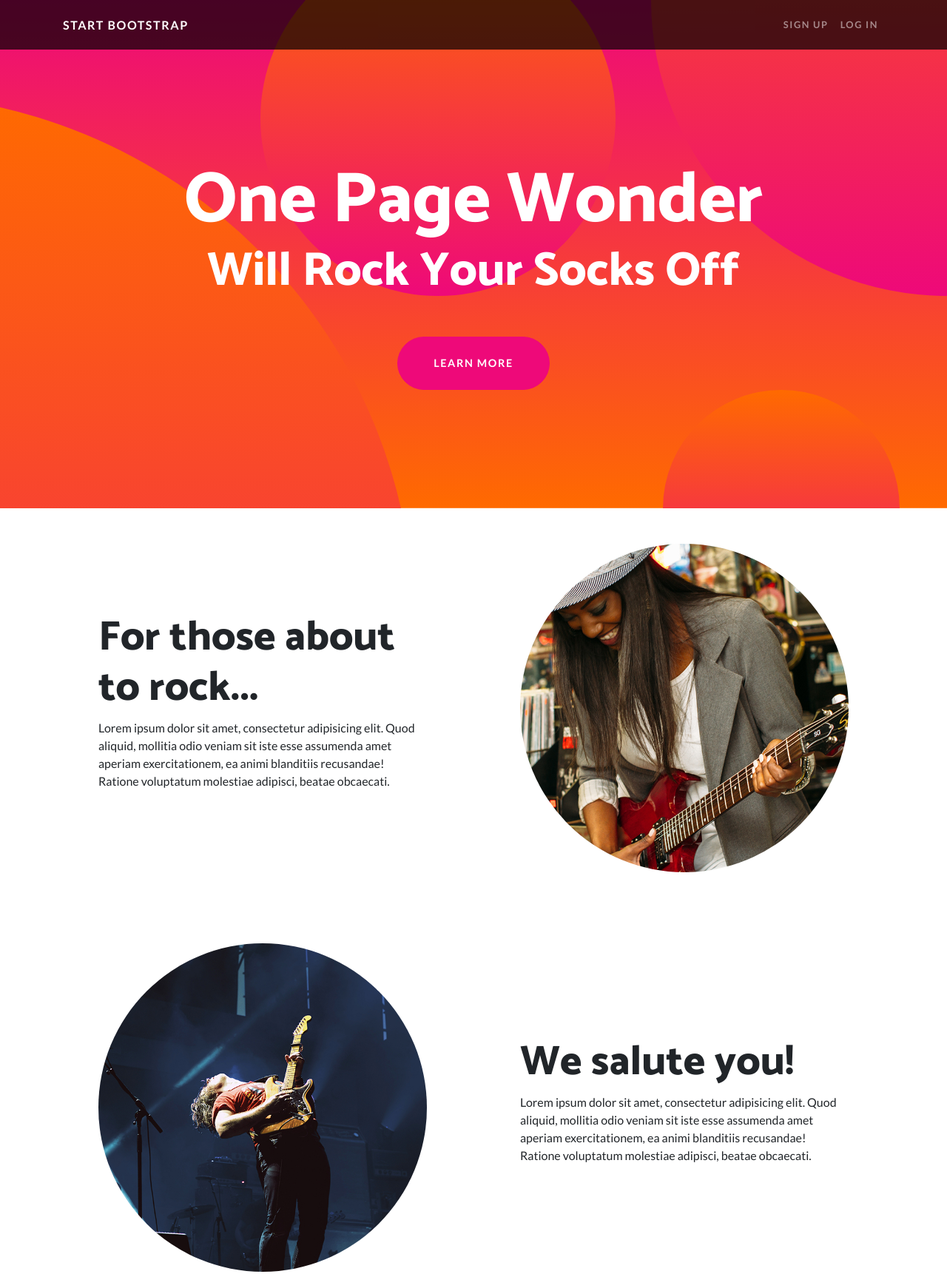
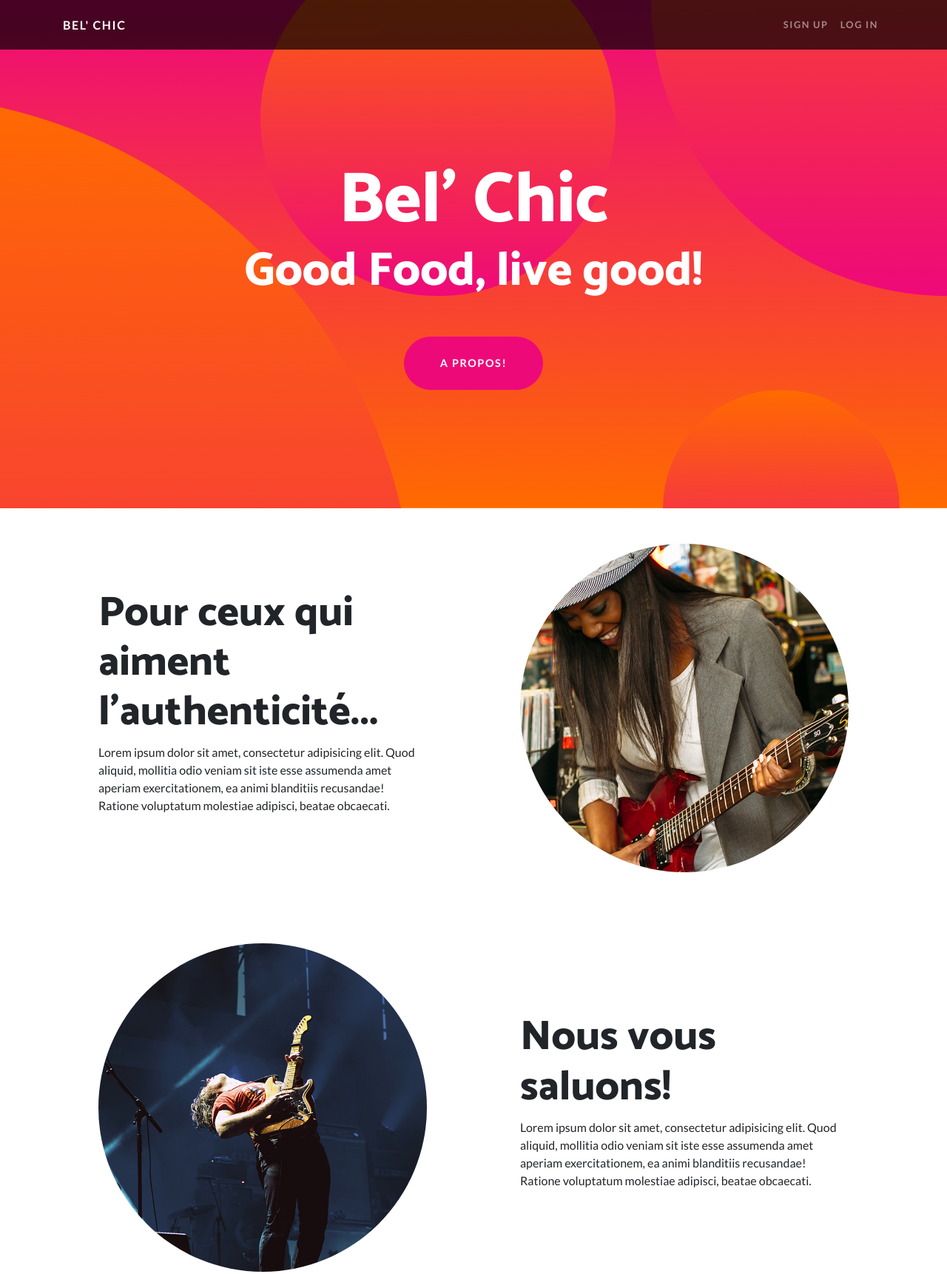
Before and after one commit to NiGHT-RiDER/night-rider.github.io, a website: page index.html in a window 1280 px wide. Shown: the top 1722 px of the page at 74% size. Drawn offline with Linux system fonts and the light colour scheme.

Commit message:
changer le nom

```diff
--- a/index.html
+++ b/index.html
@@ -1,5 +1,5 @@
 <!DOCTYPE html>
-<html lang="en">
+<html lang="fr">
 
   <head>
 
@@ -8,7 +8,7 @@
     <meta name="description" content="">
     <meta name="author" content="">
 
-    <title>One Page Wonder - Start Bootstrap Template</title>
+    <title>Bel' Chic</title>
 
     <!-- Bootstrap core CSS -->
     <link href="vendor/bootstrap/css/bootstrap.min.css" rel="stylesheet">
@@ -27,7 +27,7 @@
     <!-- Navigation -->
     <nav class="navbar navbar-expand-lg navbar-dark navbar-custom fixed-top">
       <div class="container">
-        <a class="navbar-brand" href="#">Start Bootstrap</a>
+        <a class="navbar-brand" href="#">Bel' Chic</a>
         <button class="navbar-toggler" type="button" data-toggle="collapse" data-target="#navbarResponsive" aria-controls="navbarResponsive" aria-expanded="false" aria-label="Toggle navigation">
           <span class="navbar-toggler-icon"></span>
         </button>
@@ -47,9 +47,9 @@
     <header class="masthead text-center text-white">
       <div class="masthead-content">
         <div class="container">
-          <h1 class="masthead-heading mb-0">One Page Wonder</h1>
-          <h2 class="masthead-subheading mb-0">Will Rock Your Socks Off</h2>
-          <a href="#" class="btn btn-primary btn-xl rounded-pill mt-5">Learn More</a>
+          <h1 class="masthead-heading mb-0">Bel' Chic</h1>
+          <h2 class="masthead-subheading mb-0">Good Food, live good!</h2>
+          <a href="#" class="btn btn-primary btn-xl rounded-pill mt-5">A propos!</a>
         </div>
       </div>
       <div class="bg-circle-1 bg-circle"></div>
@@ -68,7 +68,7 @@
           </div>
           <div class="col-lg-6 order-lg-1">
             <div class="p-5">
-              <h2 class="display-4">For those about to rock...</h2>
+              <h2 class="display-4">Pour ceux qui aiment l'authenticité...</h2>
               <p>Lorem ipsum dolor sit amet, consectetur adipisicing elit. Quod aliquid, mollitia odio veniam sit iste esse assumenda amet aperiam exercitationem, ea animi blanditiis recusandae! Ratione voluptatum molestiae adipisci, beatae obcaecati.</p>
             </div>
           </div>
@@ -86,7 +86,7 @@
           </div>
           <div class="col-lg-6">
             <div class="p-5">
-              <h2 class="display-4">We salute you!</h2>
+              <h2 class="display-4">Nous vous saluons!</h2>
               <p>Lorem ipsum dolor sit amet, consectetur adipisicing elit. Quod aliquid, mollitia odio veniam sit iste esse assumenda amet aperiam exercitationem, ea animi blanditiis recusandae! Ratione voluptatum molestiae adipisci, beatae obcaecati.</p>
             </div>
           </div>
@@ -104,7 +104,7 @@
           </div>
           <div class="col-lg-6 order-lg-1">
             <div class="p-5">
-              <h2 class="display-4">Let there be rock!</h2>
+              <h2 class="display-4">Laissez l'originalité vous envahir!</h2>
               <p>Lorem ipsum dolor sit amet, consectetur adipisicing elit. Quod aliquid, mollitia odio veniam sit iste esse assumenda amet aperiam exercitationem, ea animi blanditiis recusandae! Ratione voluptatum molestiae adipisci, beatae obcaecati.</p>
             </div>
           </div>
@@ -115,7 +115,7 @@
     <!-- Footer -->
     <footer class="py-5 bg-black">
       <div class="container">
-        <p class="m-0 text-center text-white small">Copyright &copy; Your Website 2018</p>
+        <p class="m-0 text-center text-white small">Copyright &copy; Bel' Chic 2018</p>
       </div>
       <!-- /.container -->
     </footer>
```
